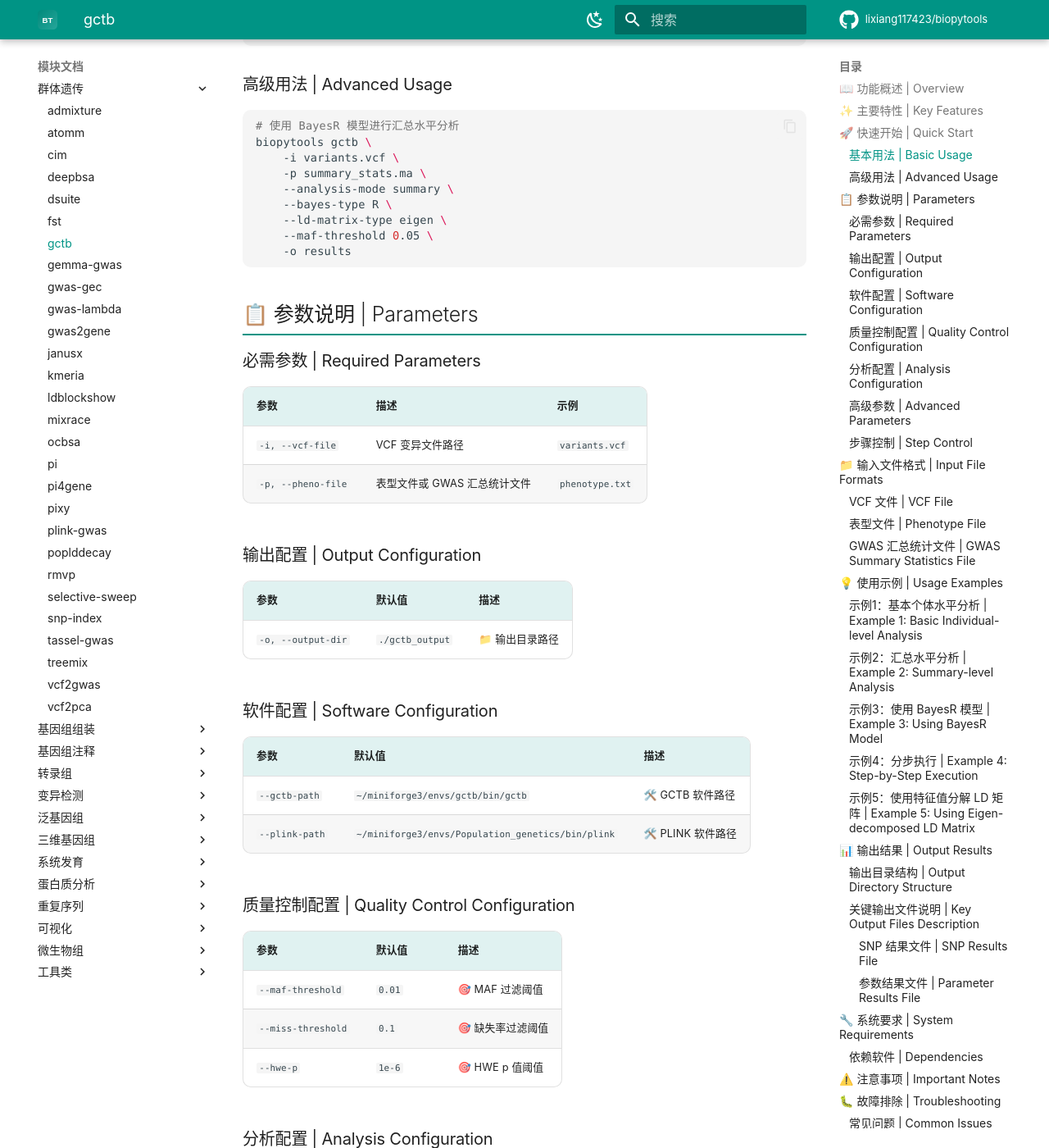
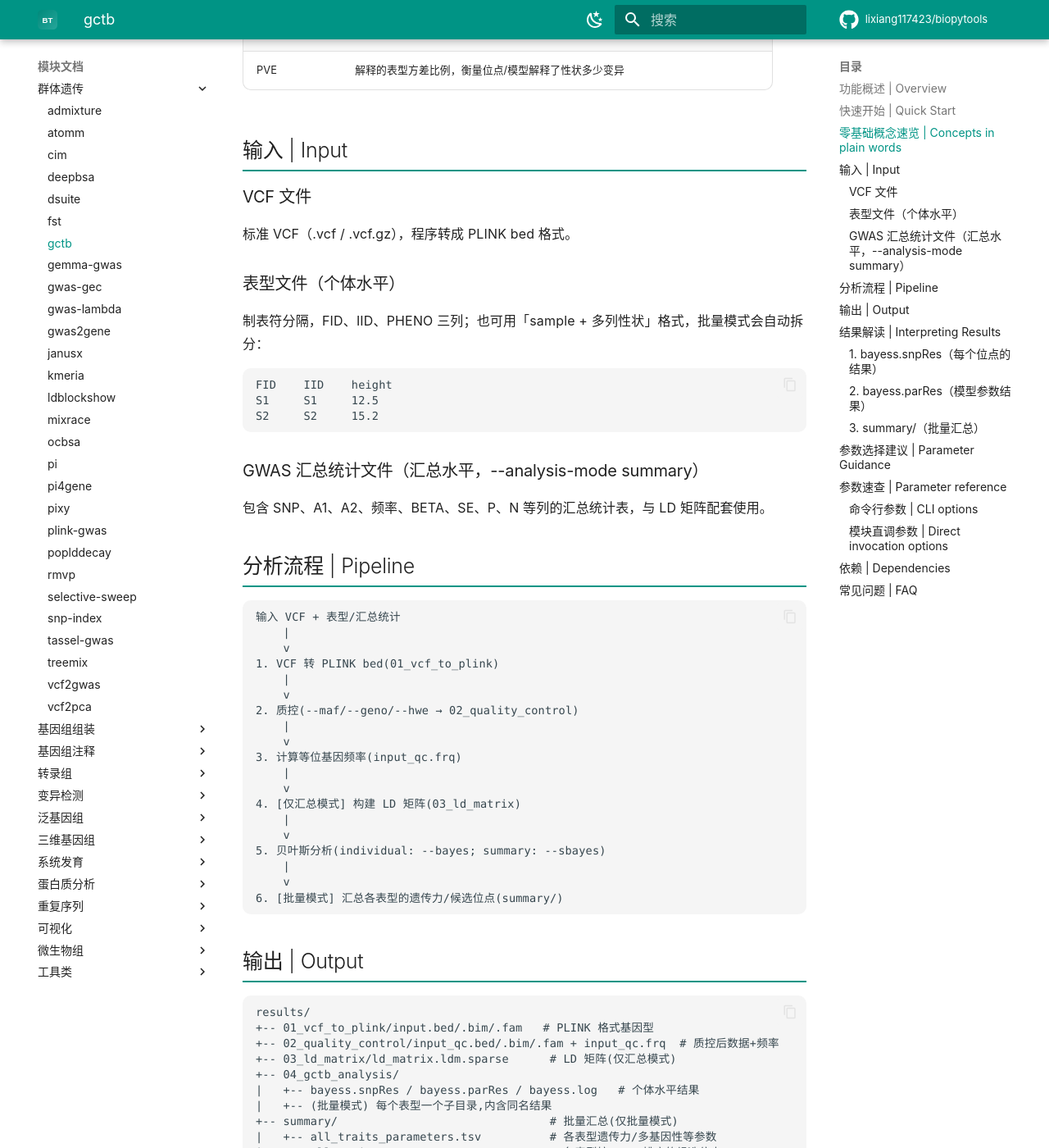
Before and after one commit to lixiang117423/biopytools, an MkDocs documentation site: the page built from docs/gctb.md, in a window 1280 px wide and 1400 px high, scrolled down 1212 px. Shown: the whole window at 82% size. Built offline with MkDocs 1.6.1 and Material for MkDocs 9.7.7, drawn with Linux system fonts in a browser that asks for light colours; comment, search, counter and statistics services are not loaded; some of the changed text lies outside the part shown.

Commit message:
docs(phase3): gctb贝叶斯复杂性状分析§14文档(源码核对)

````diff
--- a/docs/gctb.md
+++ b/docs/gctb.md
@@ -1,342 +1,121 @@
-# 🧬 GCTB 全基因组复杂性状贝叶斯分析模块
+# GCTB 复杂性状贝叶斯分析 | GCTB Bayesian Analysis
 
-**专业的基因组复杂性状贝叶斯分析工具 | Professional Genome-wide Complex Trait Bayesian Analysis Tool**
+一句话理解：**从 VCF 出发，自动完成格式转换、质控、LD 矩阵构建，再用贝叶斯模型估算「每个位点对性状贡献多大、整个性状的遗传力有多高」**。支持个体基因型（个体水平）和 GWAS 汇总统计（汇总水平）两种输入。
 
-## 📖 功能概述 | Overview
+## 功能概述 | Overview
 
-GCTB 分析模块是一个强大的全基因组复杂性状贝叶斯分析工具，基于 GCTB 软件构建，提供从 VCF 文件到最终贝叶斯分析结果的完整自动化流程。支持个体水平和汇总水平数据分析，实现了数据转换、质量控制、LD 矩阵构建和贝叶斯分析的全流程自动化，适用于各种复杂性状的遗传架构分析研究。
+- 一键式流程：VCF 转换 → 质控 → 频率 →（汇总模式）LD 矩阵 → 贝叶斯分析
+- 三种贝叶斯模型：BayesS、BayesR、BayesC（--bayes-type）
+- 两种分析模式：individual（个体基因型+表型）、summary（GWAS 汇总统计+LD 矩阵）
+- 三种 LD 矩阵：sparse（稀疏，默认）、block（分块）、eigen（特征值分解）
+- 批量模式（默认开启）自动拆分多表型，逐表型分析并汇总遗传力等参数
+- 断点续传：已完成的步骤自动跳过
 
-## ✨ 主要特性 | Key Features
-
-- **🔄 一键式分析流程**: VCF 转换 → 质控 → LD 矩阵 → 贝叶斯分析全自动化
-- **🎯 灵活的分析模式**: 支持个体水平和汇总水平两种分析模式
-- **🛡️ 智能质量控制**: MAF、缺失率、HWE 检验等质控参数可配置
-- **📊 多种 LD 矩阵**: 支持稀疏、分块、特征值分解三种 LD 矩阵类型
-- **🧮 三种贝叶斯模型**: 支持 BayesS、BayesR、BayesC 分析
-- **⚙️ 高度可配置**: 丰富的参数设置，满足不同研究需求
-- **📝 详细日志记录**: 完整的分析过程日志和错误追踪
-- **💾 断点续传**: 支持从任意步骤继续分析
-
-## 🚀 快速开始 | Quick Start
-
-### 基本用法 | Basic Usage
+## 快速开始 | Quick Start
 
 ```bash
-# 个体水平分析
-biopytools gctb \
-    -i variants.vcf \
-    -p phenotype.txt \
-    -o results
-
-# 汇总水平分析
-biopytools gctb \
-    -i variants.vcf \
-    -p summary_stats.ma \
-    --analysis-mode summary \
-    -o results
+biopytools gctb -i variants.vcf -p phenotype.txt -o results
 ```
 
-### 高级用法 | Advanced Usage
+最小输入：一个 VCF + 一个表型文件（个体水平分析，FID/IID/PHENO 三列）。
 
-```bash
-# 使用 BayesR 模型进行汇总水平分析
-biopytools gctb \
-    -i variants.vcf \
-    -p summary_stats.ma \
-    --analysis-mode summary \
-    --bayes-type R \
-    --ld-matrix-type eigen \
-    --maf-threshold 0.05 \
-    -o results
+## 零基础概念速览 | Concepts in plain words
+
+| 术语 | 通俗理解 |
+|------|----------|
+| 遗传力(h2) | 性状差异里「能遗传」的比例，像「身高有多少是天生的」 |
+| 贝叶斯模型 | 先假设「大多数位点效应很小、少数位点效应大」，再据此估计每个位点的真实效应 |
+| BayesS / R / C | 三种贝叶斯模型，区别在「允许效应非零的位点比例」和「效应大小的分布」假设不同 |
+| LD 矩阵 | 位点之间「绑定遗传」程度的表，汇总水平分析用来还原单个位点的信号 |
+| 稀疏/分块 LD | 只存邻近位点或按块存，省内存；特征值分解(eigen)适合后续预测 |
+| PIP | 后验包含概率，某位点「确实有非零效应」的概率，越大越可信 |
+| PVE | 解释的表型方差比例，衡量位点/模型解释了性状多少变异 |
+
+## 输入 | Input
+
+### VCF 文件
+
+标准 VCF（.vcf / .vcf.gz），程序转成 PLINK bed 格式。
+
+### 表型文件（个体水平）
+
+制表符分隔，FID、IID、PHENO 三列；也可用「sample + 多列性状」格式，批量模式会自动拆分：
+
+```text
+FID    IID    height
+S1     S1     12.5
+S2     S2     15.2
 ```
 
-## 📋 参数说明 | Parameters
+### GWAS 汇总统计文件（汇总水平，--analysis-mode summary）
 
-### 必需参数 | Required Parameters
+包含 SNP、A1、A2、频率、BETA、SE、P、N 等列的汇总统计表，与 LD 矩阵配套使用。
 
-| 参数 | 描述 | 示例 |
-|------|------|------|
-| `-i, --vcf-file` | VCF 变异文件路径 | `variants.vcf` |
-| `-p, --pheno-file` | 表型文件或 GWAS 汇总统计文件 | `phenotype.txt` |
+## 分析流程 | Pipeline
 
-### 输出配置 | Output Configuration
-
-| 参数 | 默认值 | 描述 |
-|------|--------|------|
-| `-o, --output-dir` | `./gctb_output` | 📁 输出目录路径 |
-
-### 软件配置 | Software Configuration
-
-| 参数 | 默认值 | 描述 |
-|------|--------|------|
-| `--gctb-path` | `~/miniforge3/envs/gctb/bin/gctb` | 🛠️ GCTB 软件路径 |
-| `--plink-path` | `~/miniforge3/envs/Population_genetics/bin/plink` | 🛠️ PLINK 软件路径 |
-
-### 质量控制配置 | Quality Control Configuration
-
-| 参数 | 默认值 | 描述 |
-|------|--------|------|
-| `--maf-threshold` | `0.01` | 🎯 MAF 过滤阈值 |
-| `--miss-threshold` | `0.1` | 🎯 缺失率过滤阈值 |
-| `--hwe-p` | `1e-6` | 🎯 HWE p 值阈值 |
-
-### 分析配置 | Analysis Configuration
-
-| 参数 | 默认值 | 描述 |
-|------|--------|------|
-| `--bayes-type` | `S` | 🧮 贝叶斯模型类型 (S/R/C) |
-| `--analysis-mode` | `individual` | 📊 分析模式 (individual/summary) |
-| `--ld-matrix-type` | `sparse` | 📊 LD 矩阵类型 (sparse/block/eigen) |
-
-### 高级参数 | Advanced Parameters
-
-| 参数 | 默认值 | 描述 |
-|------|--------|------|
-| `--threads` | `24` | 🔧 线程数 |
-| `--seed` | `None` | 🎲 随机种子 |
-| `--pi` | `None` | 📊 Polygenicity 参数 |
-| `--sigma-g` | `None` | 📊 遗传方差 |
-| `--rho` | `None` | 📊 SNP 效应与 MAF 关系参数 |
-
-### 步骤控制 | Step Control
-
-| 参数 | 描述 |
-|------|------|
-| `--step` | 🎯 只运行指定步骤 (convert/qc/freq/ld/analysis) |
-
-## 📁 输入文件格式 | Input File Formats
-
-### VCF 文件 | VCF File
-
-标准 VCF 格式的基因型数据文件：
-
-```vcf
-##fileformat=VCFv4.2
-##contig=<ID=chr1,length=248956422>
-#CHROM  POS    ID     REF  ALT  QUAL  FILTER  INFO  FORMAT  Sample1
-chr1    10177  rs1    A    AC   100   PASS    .     GT      0/1
-chr1    10352  rs2    T    TA   100   PASS    .     GT      1/1
+```text
+输入 VCF + 表型/汇总统计
+    |
+    v
+1. VCF 转 PLINK bed(01_vcf_to_plink)
+    |
+    v
+2. 质控(--maf/--geno/--hwe → 02_quality_control)
+    |
+    v
+3. 计算等位基因频率(input_qc.frq)
+    |
+    v
+4. [仅汇总模式] 构建 LD 矩阵(03_ld_matrix)
+    |
+    v
+5. 贝叶斯分析(individual: --bayes; summary: --sbayes)
+    |
+    v
+6. [批量模式] 汇总各表型的遗传力/候选位点(summary/)
 ```
 
-### 表型文件 | Phenotype File
+## 输出 | Output
 
-个体水平分析使用的表型文件：
-
-```
-FID  IID  PHENO
-1    1    1.234
-1    2    -0.567
+```text
+results/
++-- 01_vcf_to_plink/input.bed/.bim/.fam   # PLINK 格式基因型
++-- 02_quality_control/input_qc.bed/.bim/.fam + input_qc.frq  # 质控后数据+频率
++-- 03_ld_matrix/ld_matrix.ldm.sparse      # LD 矩阵(仅汇总模式)
++-- 04_gctb_analysis/
+|   +-- bayess.snpRes / bayess.parRes / bayess.log   # 个体水平结果
+|   +-- (批量模式) 每个表型一个子目录,内含同名结果
++-- summary/                               # 批量汇总(仅批量模式)
+|   +-- all_traits_parameters.tsv          # 各表型遗传力/多基因性等参数
+|   +-- all_traits_top_snps.tsv            # 各表型按 PIP 排序的候选位点
+|   +-- all_traits_all_snps.tsv            # 合并的全部位点结果
+|   +-- analysis_report.md                 # 可读汇总报告
++-- converted_phenotypes/                  # 拆出的单表型文件(批量模式)
++-- 99_logs/                               # 日志
 ```
 
-### GWAS 汇总统计文件 | GWAS Summary Statistics File
+## 结果解读 | Interpreting Results
 
-汇总水平分析使用的 GWAS 汇总统计文件：
+### 1. bayess.snpRes（每个位点的结果）
 
-```
-SNP    A1   A2   FREQ   BETA    SE        P        N
-rs1    A    C    0.25   0.123   0.045    1.2e-5  1000
-rs2    T    G    0.30   -0.089  0.038    0.002   1000
-```
+核心列：Name（SNP 名）、Chrom（染色体）、Position（位置）、A1Effect（A1 等位基因效应）、PIP（后验包含概率）。**PIP 越接近 1 越可能是真实效应位点**；按 PIP 排序取前几十个就是候选位点清单。
 
-## 💡 使用示例 | Usage Examples
+### 2. bayess.parRes（模型参数结果）
 
-### 示例1：基本个体水平分析 | Example 1: Basic Individual-level Analysis
+包含遗传力(hsq)、有效 SNP 数(NnzSnp)、遗传方差(GenVar)、残差方差(ResVar)等。**hsq 是核心结论**：性状遗传力高低；NnzSnp 反映「多少位点在起作用」，越大说明越「多基因」。
 
-```bash
-biopytools gctb \
-    -i /path/to/genotypes.vcf \
-    -p /path/to/phenotypes.txt \
-    -o individual_analysis
-```
+### 3. summary/（批量汇总）
 
-### 示例2：汇总水平分析 | Example 2: Summary-level Analysis
+批量模式下自动生成：all_traits_parameters.tsv 一张表对比所有性状的遗传力；all_traits_top_snps.tsv 直接给出每个性状的 top 候选位点；analysis_report.md 是给人读的总结。
 
-```bash
-biopytools gctb \
-    -i /path/to/genotypes.vcf \
-    -p /path/to/gwas_summary.ma \
-    --analysis-mode summary \
-    --ld-matrix-type sparse \
-    -o summary_analysis
-```
+## 参数选择建议 | Parameter Guidance
 
-### 示例3：使用 BayesR 模型 | Example 3: Using BayesR Model
-
-```bash
-biopytools gctb \
-    -i genotypes.vcf \
-    -p phenotypes.txt \
-    --bayes-type R \
-    --maf-threshold 0.05 \
-    -o bayesr_analysis
-```
-
-### 示例4：分步执行 | Example 4: Step-by-Step Execution
-
-```bash
-# 步骤1: VCF 转换
-biopytools gctb -i genotypes.vcf -p phenotypes.txt --step convert -o results
-
-# 步骤2: 质量控制
-biopytools gctb -i genotypes.vcf -p phenotypes.txt --step qc -o results
-
-# 步骤3: 计算频率
-biopytools gctb -i genotypes.vcf -p phenotypes.txt --step freq -o results
-
-# 步骤4: 构建 LD 矩阵
-biopytools gctb -i genotypes.vcf -p phenotypes.txt --step ld -o results
-
-# 步骤5: 运行分析
-biopytools gctb -i genotypes.vcf -p phenotypes.txt --step analysis -o results
-```
-
-### 示例5：使用特征值分解 LD 矩阵 | Example 5: Using Eigen-decomposed LD Matrix
-
-```bash
-biopytools gctb \
-    -i genotypes.vcf \
-    -p summary_stats.ma \
-    --analysis-mode summary \
-    --ld-matrix-type eigen \
-    --bayes-type S \
-    -o eigen_ld_analysis
-```
-
-## 📊 输出结果 | Output Results
-
-### 输出目录结构 | Output Directory Structure
-
-```
-gctb_output/
-├── 01_vcf_to_plink/           # VCF 转换结果
-│   ├── input.bed
-│   ├── input.bim
-│   └── input.fam
-├── 02_quality_control/        # 质量控制结果
-│   ├── input_qc.bed
-│   ├── input_qc.bim
-│   ├── input_qc.fam
-│   └── input_qc.frq
-├── 03_ld_matrix/              # LD 矩阵
-│   └── ld_matrix.ldm.sparse
-├── 04_gctb_analysis/          # GCTB 分析结果
-│   ├── bayess.snpRes
-│   ├── bayess.parRes
-│   └── bayess.log
-└── 99_logs/                   # 日志文件
-    └── gctb_pipeline.log
-```
-
-### 关键输出文件说明 | Key Output Files Description
-
-#### SNP 结果文件 | SNP Results File
-
-`bayesS.snpRes` 或 `sbayesS.snpRes`：每个 SNP 的分析结果
-
-| 列名 | 描述 |
-|------|------|
-| SNP | SNP ID |
-| CHR | 染色体编号 |
-| BP | 物理位置 |
-| A1 | 等位基因1 |
-| A2 | 等位基因2 |
-| BETA | 效应大小估计 |
-| SE | 标准误 |
-| PIP | 后验包含概率 |
-| AVG | 后验均值 |
-
-#### 参数结果文件 | Parameter Results File
-
-`bayesS.parRes` 或 `sbayesS.parRes`：模型参数估计结果
-
-| 参数 | 描述 |
-|------|------|
-| PVE | 解释的遗传方差比例 |
-| PG | 多基因性 |
-| H2 | 遗传力 |
-| RHO | 效应大小与 MAF 关系参数 |
-
-## 🔧 系统要求 | System Requirements
-
-### 依赖软件 | Dependencies
-
-- **GCTB** (版本 2.5.5)
-  - 安装在 gctb conda 环境中
-- **PLINK2**
-  - 用于 VCF 到 PLINK 格式转换
-  - 安装在 Population_genetics conda 环境中
-- **OpenMP**
-  - 用于并行计算
-- **Python** (版本 3.7+)
-- **Python 包**:
-  - `click` - 命令行界面
-  - `pathlib` - 路径处理
-
-## ⚠️ 注意事项 | Important Notes
-
-1. **VCF 文件格式**: 确保 VCF 文件格式正确，包含必需的头部信息
-2. **表型文件格式**: 表型文件必须包含 FID、IID 和表型值列
-3. **内存使用**: 构建完整 LD 矩阵需要大量内存，建议使用稀疏或分块 LD 矩阵
-4. **线程数**: 根据可用 CPU 核心数合理设置线程数
-5. **质控参数**: 根据研究需求调整质控参数阈值
-
-## 🐛 故障排除 | Troubleshooting
-
-### 常见问题 | Common Issues
-
-**Q: "VCF 文件读取失败" 错误**
-```bash
-# 检查 VCF 文件格式
-bcftools view genotypes.vcf | head -20
-
-# 确保文件存在且格式正确
-```
-
-**Q: "质控后样本数为 0"**
-```bash
-# 放宽质控阈值
-biopytools gctb ... --maf-threshold 0.001 --miss-threshold 0.2
-```
-
-**Q: "内存不足" 错误**
-```bash
-# 使用稀疏 LD 矩阵而不是分块 LD 矩阵
-biopytools gctb ... --ld-matrix-type sparse
-
-# 或减少线程数
-biopytools gctb ... --threads 8
-```
-
-**Q: "GCTB 运行失败"**
-```bash
-# 检查 GCTB 是否可用
-conda activate gctb
-gctb --version
-
-# 查看日志文件
-cat gctb_output/99_logs/gctb_pipeline.log
-```
-
-## 📚 相关资源 | Related Resources
-
-- [GCTB 官方文档](https://gctbhub.cloud.edu.au/software/gctb/)
-- [GCTB GitHub 仓库](https://github.com/jianzeng/GCTB)
-- [GCTB 论文](https://www.nature.com/articles/s41588-018-0101-4)
-
-## 📄 许可证 | License
-
-本项目采用 MIT 许可证 - 详见 [LICENSE](LICENSE) 文件
-
-## 🔬 引用信息 | Citation
-
-如果在学术研究中使用此工具，请引用 GCTB 相关文献：
-
-```
-Zeng, J. et al. (2018).
-Statistical evidence for the importance of the genetic architecture in the prediction of complex traits.
-Nature Genetics, 50, 743–749.
-doi:10.1038/s41588-018-0101-4
-```
+- --bayes-type：默认 S（BayesS，最常用）；R 适合「少数大效应位点」场景；C 假设所有位点共享同一效应分布
+- --analysis-mode：有原始个体基因型用 individual；只有 GWAS 汇总统计用 summary（此时必须构建 LD 矩阵）
+- --ld-matrix-type：默认 sparse（省内存）；样本/位点很多时仍超内存可试 block；eigen 用于后续预测
+- --maf-threshold / --miss-threshold：默认 0.01 / 0.1，一般不用动
+- --no-batch：表型文件只有一个性状或想手动控制时禁用批量
+- --step：只想补跑某一步（如只重算 LD 矩阵）时指定 convert/qc/freq/ld/analysis
 
 <!-- BEGIN PARAMS:auto -->
 
@@ -388,3 +167,24 @@ doi:10.1038/s41588-018-0101-4
 | `--keep-intermediate` | — | store_true | 保留中间文件｜Keep intermediate files |
 
 <!-- END PARAMS:auto -->
+
+## 依赖 | Dependencies
+
+- GCTB 2.5+（默认 ~/miniforge3/envs/gctb/bin/gctb，可用 --gctb-path 指定）
+- PLINK 1.9/2.0（默认 ~/miniforge3/envs/pop/bin/plink，可用 --plink-path 指定）
+- Python 3 + pandas
+- conda（通过 conda run 调用 gctb/plink）
+
+## 常见问题 | FAQ
+
+**Q1：换参数重跑，为什么某些步骤被跳过？**
+本模块有断点续传，按各步骤输出文件是否存在判断。换 --maf-threshold / --miss-threshold / --bayes-type 等参数重跑旧目录前，先删对应旧产物（如 02_quality_control/input_qc.bed、04_gctb_analysis/ 下的 .snpRes），否则会复用旧参数的结果。
+
+**Q2：汇总模式报「LD matrix not found」？**
+summary 模式需要 LD 矩阵，但完整流程里只有 summary 模式才构建 LD 矩阵。确保用 --analysis-mode summary 时从 convert 步骤完整跑（或先用 --step ld 单独构建），并确认 --ld-matrix-type 与矩阵文件对应。
+
+**Q3：批量模式没生成 summary/ 目录？**
+summary/ 只在批量模式下所有性状都成功后才生成；若某性状失败，先看 04_gctb_analysis/ 下对应子目录的 .log 排查，失败过多时可用 --no-batch 逐个排查。
+
+**Q4：内存不足？**
+优先用默认 sparse LD 矩阵（最省内存），再考虑减少 --threads；个体水平大样本可试着降低位点数（提高 --maf-threshold）。
````
